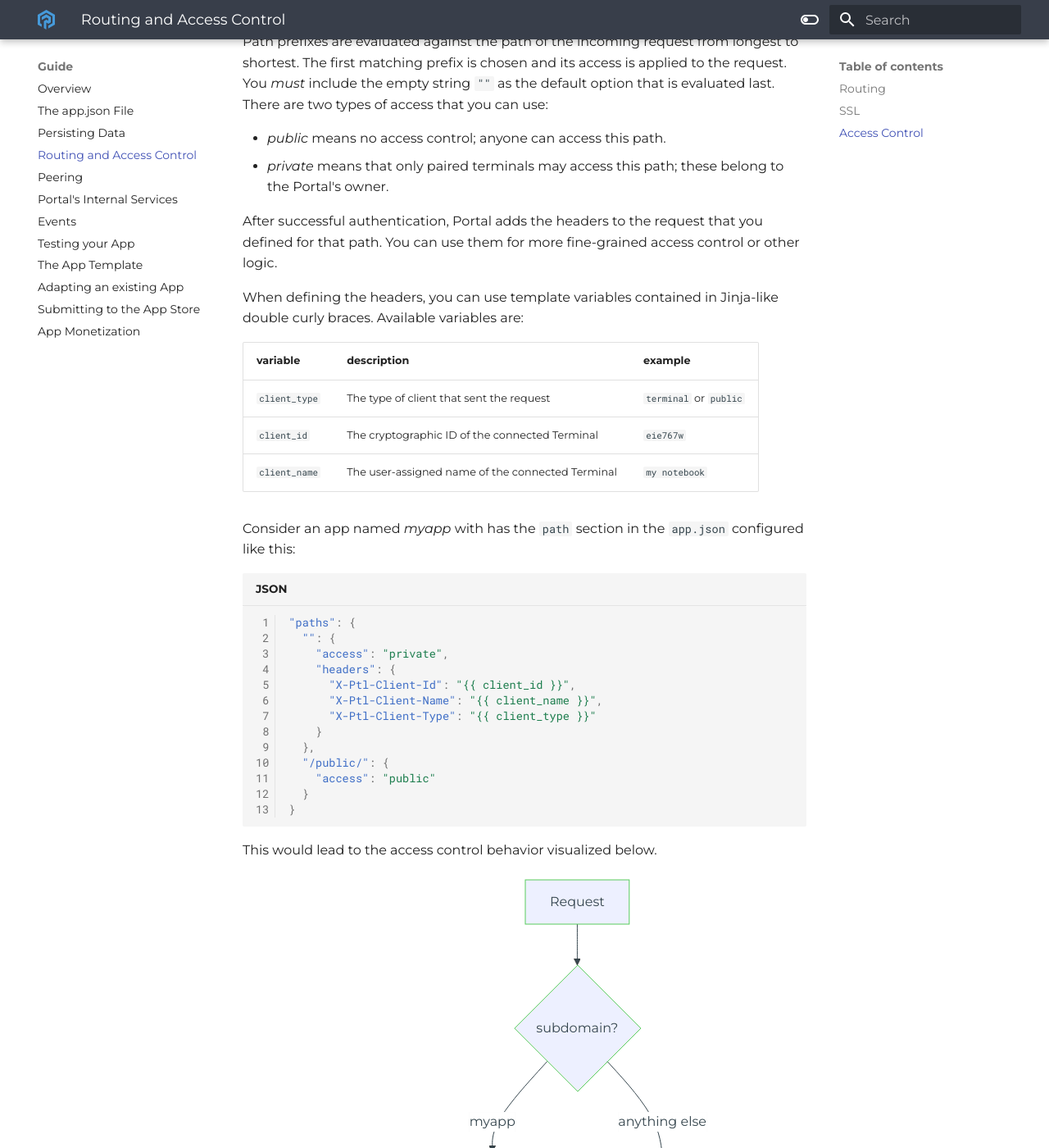
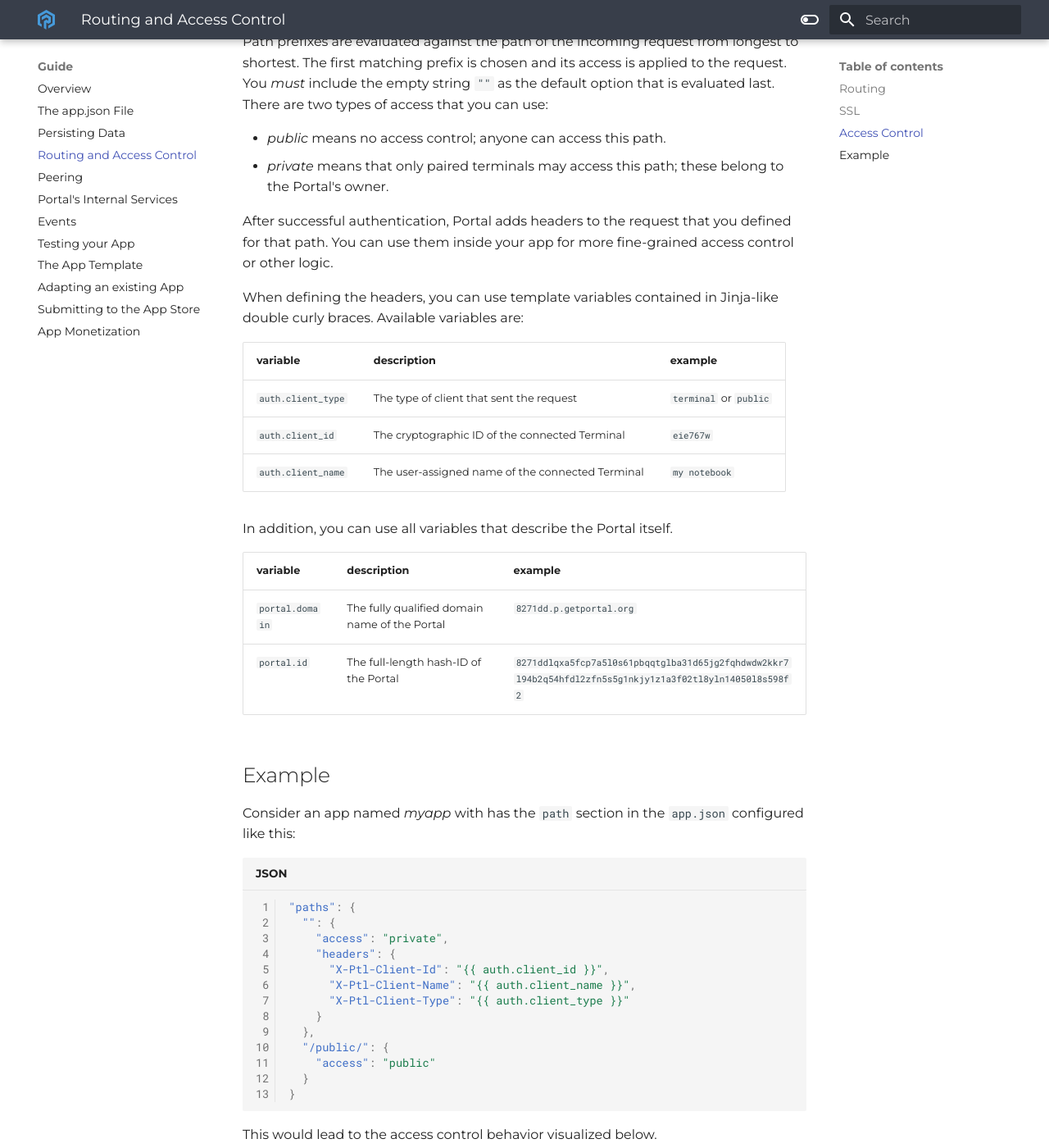
Before and after one commit to FreeshardBase/documentation, an MkDocs documentation site: the page built from docs/routing_and_ac.md, in a window 1280 px wide and 1400 px high, scrolled down 863 px. Shown: the whole window at 82% size. Built offline with MkDocs 1.6.1 and Material for MkDocs 9.7.7, drawn with Linux system fonts in a browser that asks for light colours.

Commit message:
add docs for portal template vars in http headers

````diff
--- /dev/null
+++ b/docs/includes/template_vars_portal.md
@@ -0,0 +1,4 @@
+| variable        | description                                   | example                                                                                                   |
+|-----------------|-----------------------------------------------|-----------------------------------------------------------------------------------------------------------|
+| `portal.domain` | The fully qualified domain name of the Portal | `8271dd.p.getportal.org`                                                                                  |
+| `portal.id`     | The full-length hash-ID of the Portal         | `8271ddlqxa5fcp7a5l0s61pbqqtglba31d65jg2fqhdwdw2kkr7l94b2q54hfdl2zfn5s5g1nkjy1z1a3f02tl8yln14050l8s598f2` |
--- a/docs/routing_and_ac.md
+++ b/docs/routing_and_ac.md
@@ -34,19 +34,23 @@ There are two types of access that you can use:
 * *public* means no access control; anyone can access this path.
 * *private* means that only paired terminals may access this path; these belong to the Portal's owner.
 
-After successful authentication, Portal adds the headers to the request that you defined for that path.
-You can use them for more fine-grained access control or other logic.
+After successful authentication, Portal adds headers to the request that you defined for that path.
+You can use them inside your app for more fine-grained access control or other logic.
 
 When defining the headers, you can use template variables contained in Jinja-like double curly braces.
 Available variables are:
 
+| variable           | description                                      | example                |
+|--------------------|--------------------------------------------------|------------------------|
+| `auth.client_type` | The type of client that sent the request         | `terminal` or `public` |
+| `auth.client_id`   | The cryptographic ID of the connected Terminal   | `eie767w`              |
+| `auth.client_name` | The user-assigned name of the connected Terminal | `my notebook`          |
 
-| variable      | description                                      | example                |
-|---------------|--------------------------------------------------|------------------------|
-| `client_type` | The type of client that sent the request         | `terminal` or `public` |
-| `client_id`   | The cryptographic ID of the connected Terminal   | `eie767w`              |
-| `client_name` | The user-assigned name of the connected Terminal | `my notebook`          |
+In addition, you can use all variables that describe the Portal itself.
 
+{!includes/template_vars_portal.md!}
+
+## Example
 
 Consider an app named *myapp* with has the `path` section in the `app.json` configured like this:
 ```json
@@ -54,9 +58,9 @@ Consider an app named *myapp* with has the `path` section in the `app.json` conf
   "": {
     "access": "private",
     "headers": {
-      "X-Ptl-Client-Id": "{{ client_id }}",
-      "X-Ptl-Client-Name": "{{ client_name }}",
-      "X-Ptl-Client-Type": "{{ client_type }}"
+      "X-Ptl-Client-Id": "{{ auth.client_id }}",
+      "X-Ptl-Client-Name": "{{ auth.client_name }}",
+      "X-Ptl-Client-Type": "{{ auth.client_type }}"
     }
   },
   "/public/": {
--- a/mkdocs.yml
+++ b/mkdocs.yml
@@ -69,3 +69,5 @@ markdown_extensions:
         - name: mermaid
           class: mermaid
           format: !!python/name:pymdownx.superfences.fence_code_format
+  - markdown_include.include:
+      base_path: docs
--- a/requirements.txt
+++ b/requirements.txt
@@ -4,3 +4,5 @@ mkdocs>=1.1.2
 # Add your custom theme if not inside a theme_dir
 # (https://github.com/mkdocs/mkdocs/wiki/MkDocs-Themes)
 mkdocs-material>=8.2.0
+
+markdown-include
````
Also changed, not shown: docs/app_json.md (+1 -4 lines).
